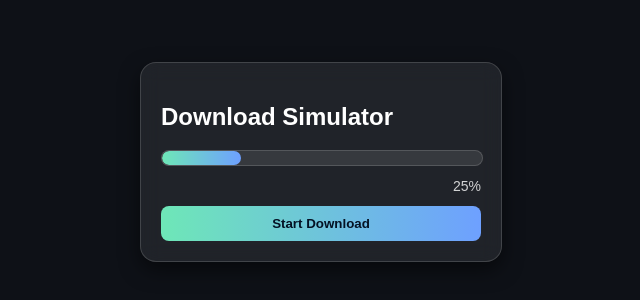
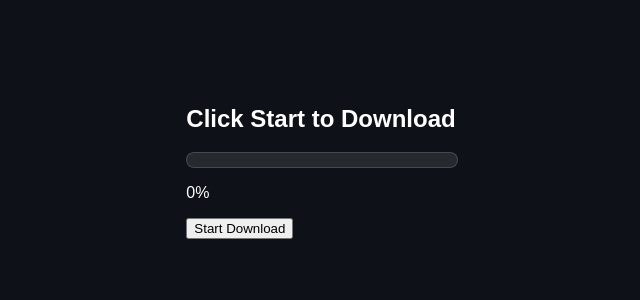
Before and after one commit to debshika06dd/download-bar-simulator, a plain HTML site: page index.html in a window 1280 px wide. Shown: the part 238-538 px from the top of the page, without its empty margins (319-959 px from the left). Drawn offline with Linux system fonts and the light colour scheme.

Commit message:
index.html

```diff
--- a/index.html
+++ b/index.html
@@ -7,11 +7,13 @@
   <link rel="stylesheet" href="style.css"/>
 </head>
 <body>
-  <div class="card">
-    <h2 id="status">Download Simulator</h2>
-    <div class="progress"><div class="fill" id="fill"></div></div>
-    <div class="percent" id="percent">0%</div>
-    <button class="btn" id="startBtn">Start Download</button>
+  <div class="container">
+    <h2>Click Start to Download</h2>
+    <div class="progress-bar">
+      <div class="progress"></div>
+    </div>
+    <p id="percent">0%</p>
+    <button onclick="startDownload()">Start Download</button>
   </div>
 
 
```
